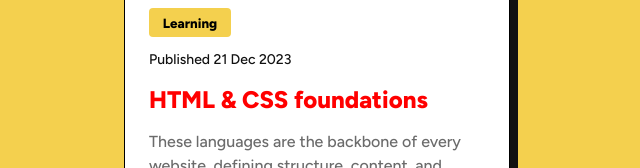
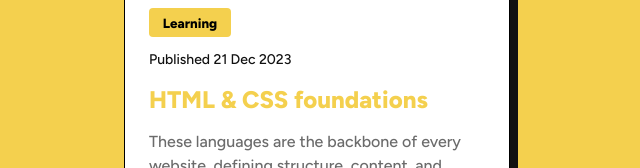
Before and after one commit to Davit-Grigalashvili/yellowcard, a plain HTML site: page index.html in a window 1280 px wide. Shown: the part 384-552 px from the top of the page, without its empty margins (323-963 px from the left). Drawn offline with Linux system fonts and the light colour scheme.

Commit message:
add mesage

```diff
--- a/styles/styles.css
+++ b/styles/styles.css
@@ -72,7 +72,7 @@ body {
 .card-name {
     padding-top: 12px;
     font-weight: 800;
-    color: red;
+    color: #F4D04E;
     line-height: 36px;
     font-size: 24px;
 }
```
